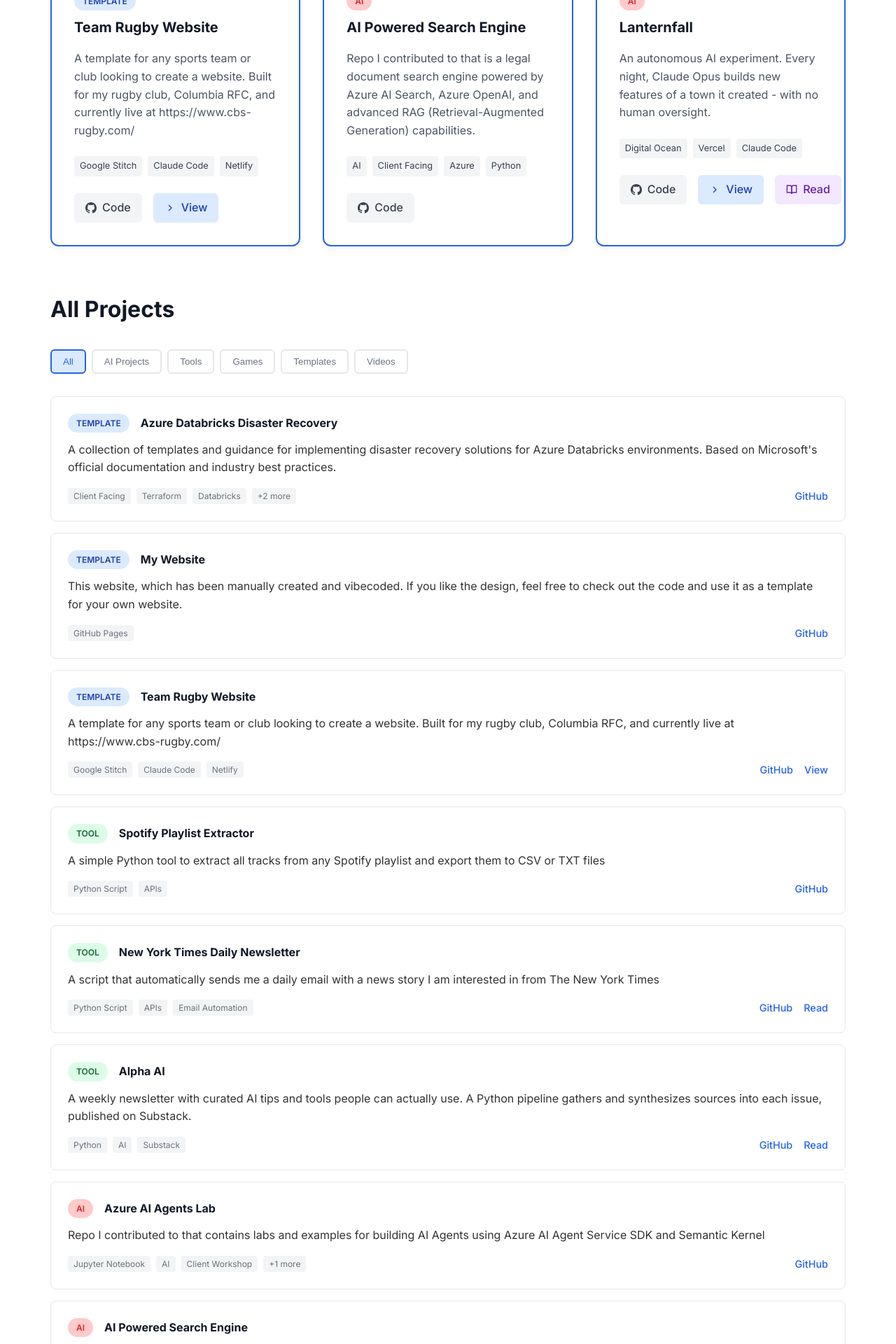
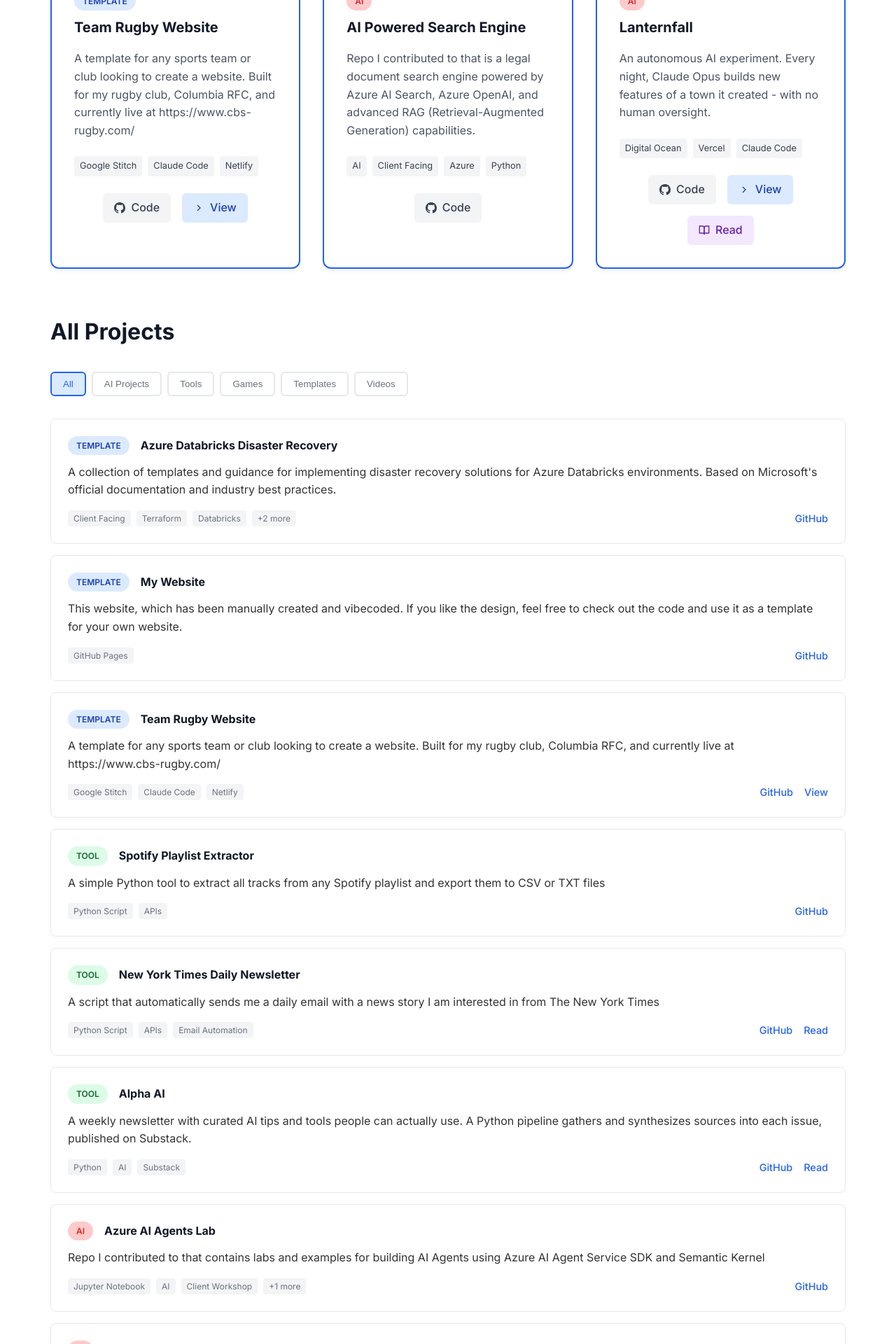
Before and after one commit to jmozden3/jmozden3.github.io, a Jekyll site: the page built from projects.html, in a window 1280 px wide. Shown: the part 481-2401 px from the top of the page at 70% size. Built offline with Jekyll 4.4.1, drawn with Linux system fonts in a browser that asks for light colours.

Commit message:
Center project card buttons
Co-Authored-By: Claude Fable 5 <noreply@anthropic.com>

```diff
--- a/projects.html
+++ b/projects.html
@@ -244,6 +244,8 @@ permalink: /projects/
 .project-links {
     display: flex;
     gap: 1rem;
+    justify-content: center;
+    flex-wrap: wrap;
 }
 
 .project-link {
```
